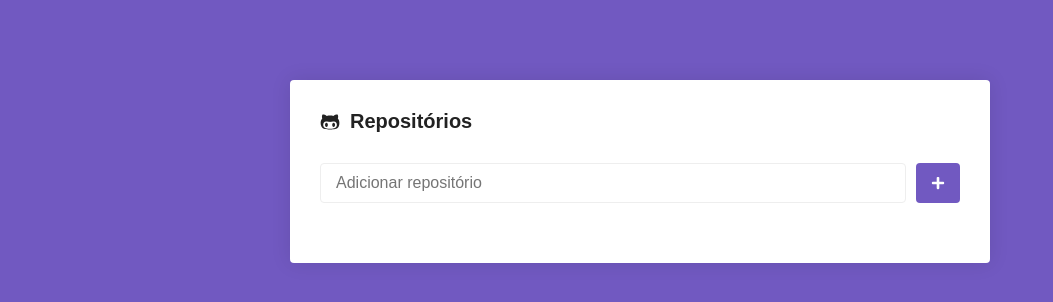
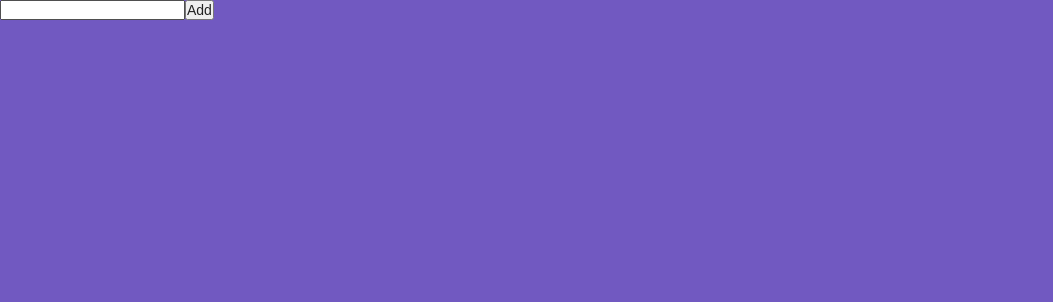
Before and after one commit to gumiranda/react-projects, a React (Create React App) app: page / in a window 1280 px wide. Shown: the top 302 px of the page, without its empty margins (0-1053 px from the left). Built offline with nearby package versions, Linux system fonts and the light colour scheme; the HTML template or start-up script is replaced by a standard one.

Commit message:
hooks useState e useEffect

```diff
--- /dev/null
+++ b/src/pages/Hooks/index.js
@@ -0,0 +1,41 @@
+import React,{useState,useEffect} from 'react';
+
+
+export default function Hooks()  {
+const [tech,setTech] = useState([]);
+const [newTech,setNewTech] = useState('');
+
+function handleAdd(){
+    setTech([...tech,newTech]);
+    setNewTech('');
+}
+
+useEffect(()=>{
+const storageTech = localStorage.getItem('tech');
+if(storageTech){
+    setTech(JSON.parse(storageTech));
+}
+
+//return () => {}; //event listener - componentwilldidunmount
+//document.removeEventListener()
+},[]);
+useEffect(()=>{
+localStorage.setItem('tech',JSON.stringify(tech));
+},[tech]);
+
+return (
+    <>
+    <ul>
+        {tech.map(t=>(
+            <li key={t}>{t}</li>
+        ))}
+    </ul>
+    <input value={newTech} onChange={e=>setNewTech(e.target.value)}/>
+    <button type="button" onClick={handleAdd}>
+    Add
+    </button>
+    </>
+);
+
+
+}
--- a/src/routes.js
+++ b/src/routes.js
@@ -1,6 +1,7 @@
 import React from 'react';
 import { BrowserRouter, Switch, Route } from 'react-router-dom';
 
+import Hooks from './pages/Hooks';
 import Main from './pages/Main';
 import Repository from './pages/Repository';
 
@@ -8,7 +9,8 @@ export default function Routes() {
   return (
     <BrowserRouter>
       <Switch>
-        <Route path="/" exact component={Main} />
+        <Route path="/" exact component={Hooks} />
+        <Route path="/main" component={Main} />
         <Route path="/repository/:repository" component={Repository} />
       </Switch>
     </BrowserRouter>
```
Also changed, not shown: src/pages/Hooks/styles.js (added).
